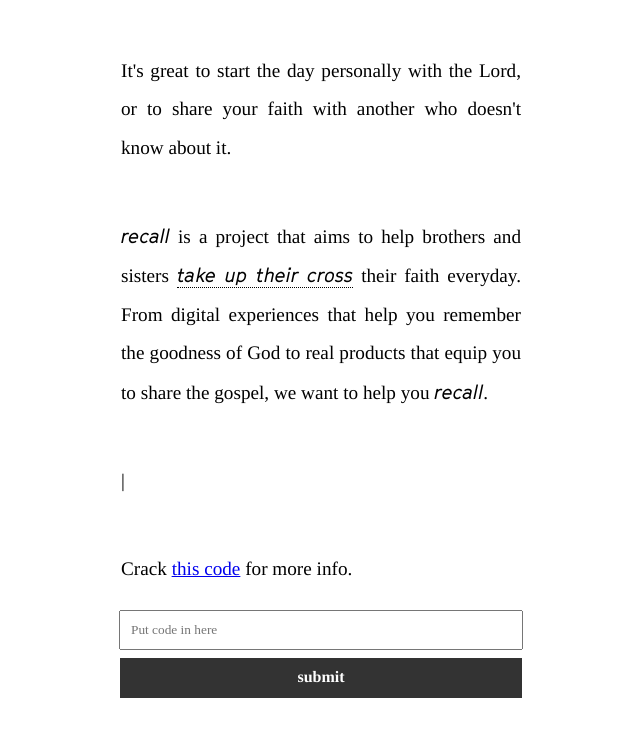
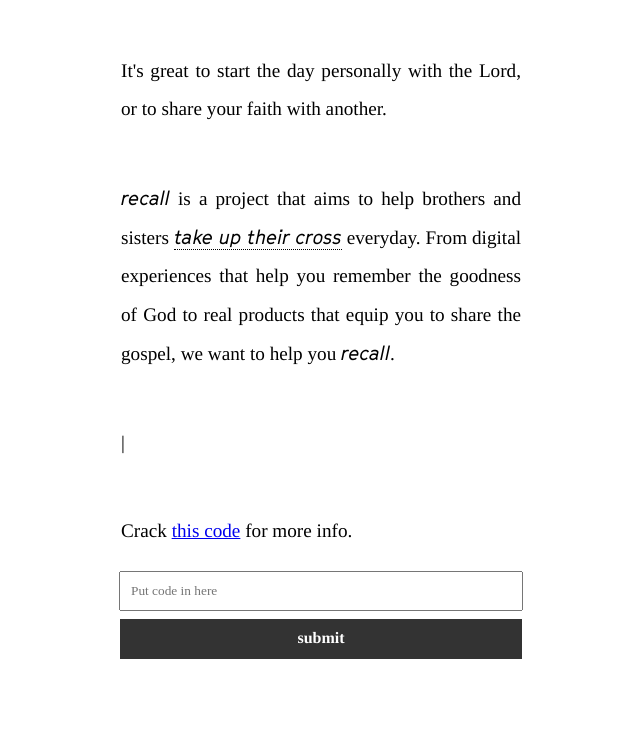
Before and after one commit to dparkd/recall.faith, a plain HTML site: page index.html in a window 1280 px wide. Shown: the part 199-936 px from the top of the page, without its empty margins (319-959 px from the left). Drawn offline with Linux system fonts and the light colour scheme; a web font is replaced by a local one.

Commit message:
new wording

```diff
--- a/index.html
+++ b/index.html
@@ -10,9 +10,9 @@
 
     <img src="assets/images/logo.png" alt="">
 
-    <p>It's great to start the day personally with the Lord, or to share your faith with another who doesn't know about it.</p>
+    <p>It's great to start the day personally with the Lord, or to share your faith with another.</p>
 
-    <p><i>recall</i> is a project that aims to help brothers and sisters <i id="verse">take up their cross</i> their faith everyday. From digital experiences that help you remember the goodness of God to real products that equip you to share the gospel, we want to help you <i>recall</i>.</p>
+    <p><i>recall</i> is a project that aims to help brothers and sisters <i id="verse">take up their cross</i> everyday. From digital experiences that help you remember the goodness of God to real products that equip you to share the gospel, we want to help you <i>recall</i>.</p>
 
     <p id="verse-hover">Then he said to them all: "Whoever wants to be my disciple must deny themselves and take up their cross daily and follow me. Luke 9:23</p>
 
```
